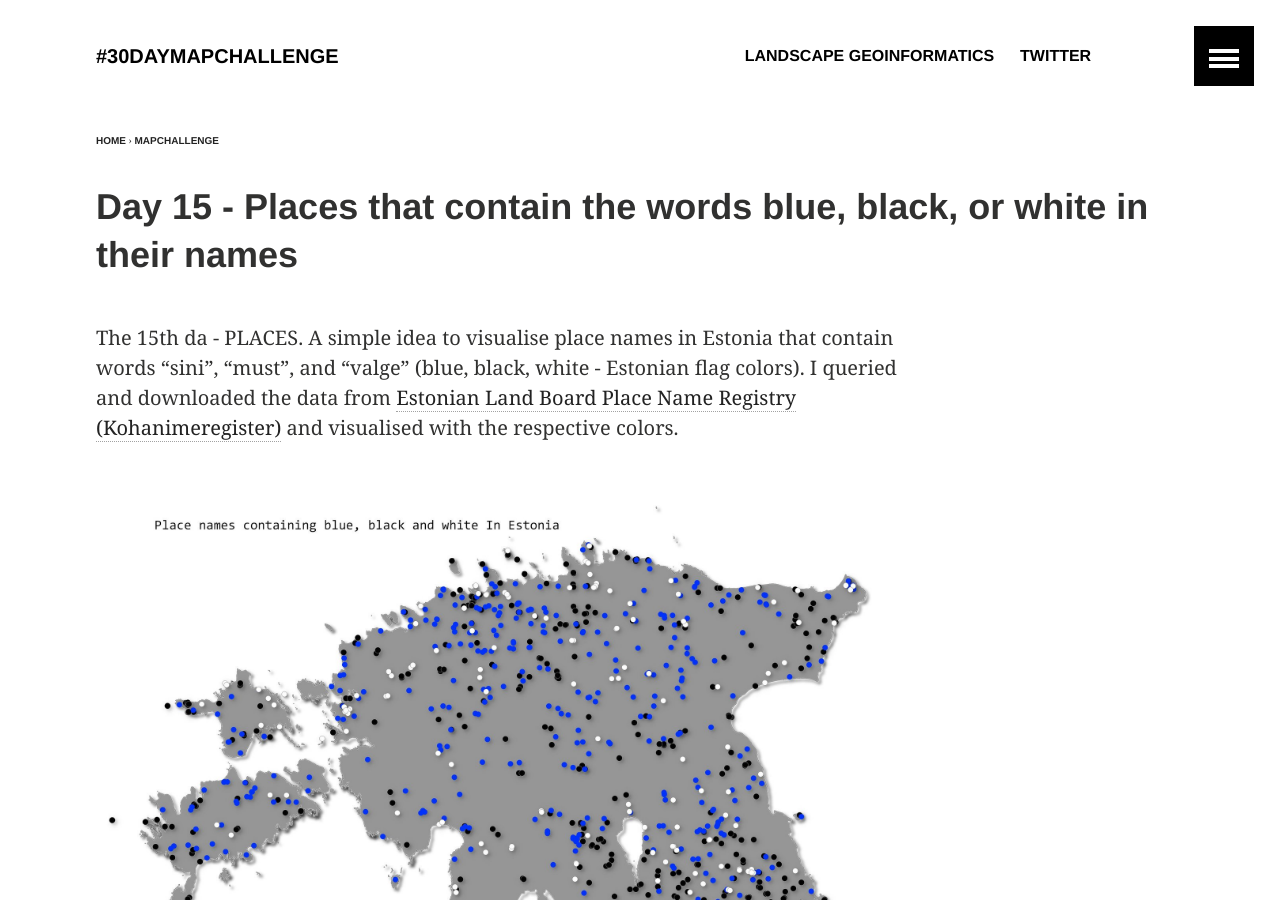
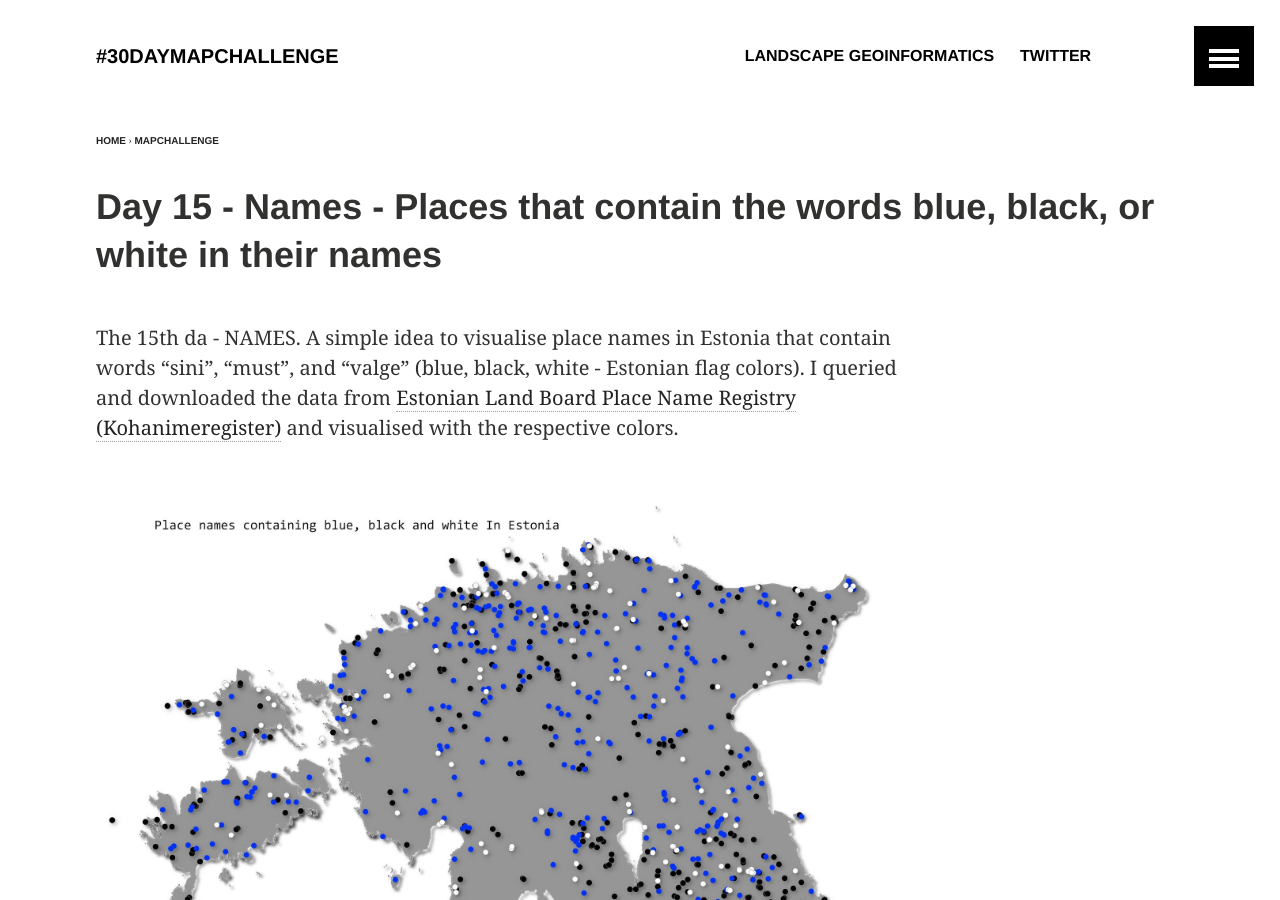
Before and after one commit to kevelyn1/30DayMapChallenge2019, a Jekyll site: the page built from _posts/mapchallenge/2019-11-15-day-15.md, in a window 1280 px wide and 900 px high. Built offline with Jekyll 4.4.1, drawn with Linux system fonts in a browser that asks for light colours.

Commit message:
Update 2019-11-15-day-15.md

```diff
--- a/_posts/mapchallenge/2019-11-15-day-15.md
+++ b/_posts/mapchallenge/2019-11-15-day-15.md
@@ -1,13 +1,13 @@
 ---
 layout: article
-title: Day 15 - Places that contain the words blue, black, or white in their names
+title: Day 15 - Names - Places that contain the words blue, black, or white in their names
 modified: 2019-11-15
 categories: mapchallenge
 image:
   teaser: sini-must-valge.jpg
 ---
 
-The 15th da - PLACES. A simple idea to visualise place names in Estonia that contain words "sini", "must", and "valge" (blue, black, white - Estonian flag colors). I queried and downloaded the data from [Estonian Land Board Place Name Registry (Kohanimeregister)](https://www.maaamet.ee/et/eesmargid-tegevused/kohanimeregister) and visualised with the respective colors.
+The 15th da - NAMES. A simple idea to visualise place names in Estonia that contain words "sini", "must", and "valge" (blue, black, white - Estonian flag colors). I queried and downloaded the data from [Estonian Land Board Place Name Registry (Kohanimeregister)](https://www.maaamet.ee/et/eesmargid-tegevused/kohanimeregister) and visualised with the respective colors.
 
 ![image of day 15 post](../../images/sini-must-valge.jpg)
 
```
